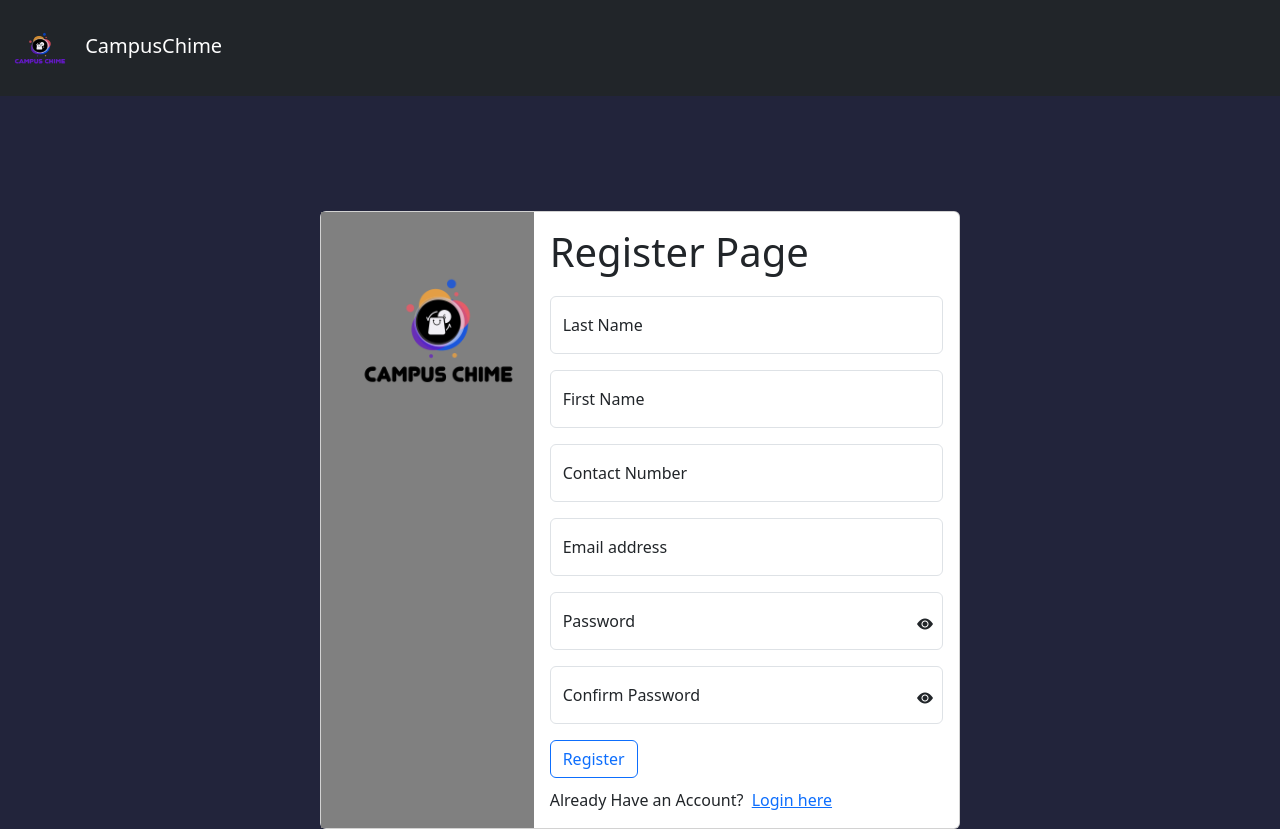
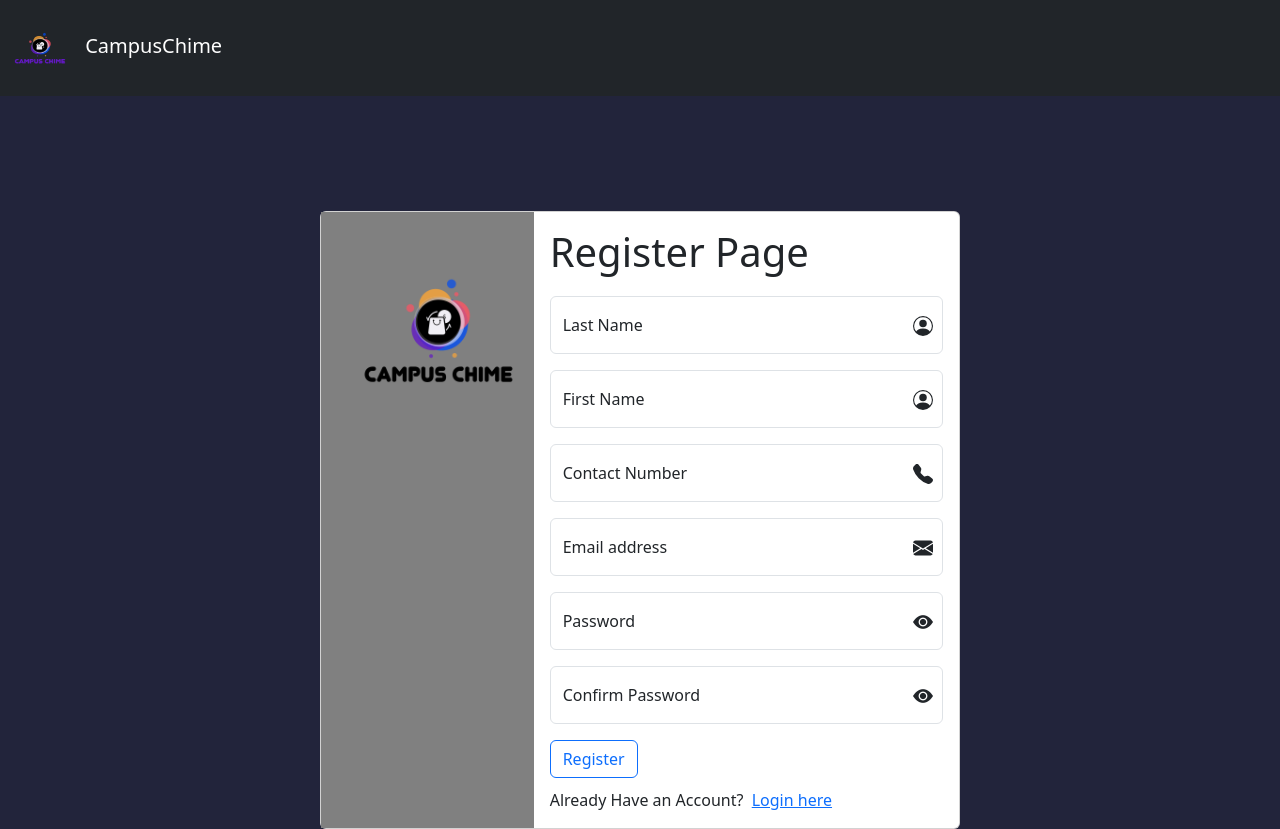
Before and after one commit to L2GS-19101360/CampusChime, a React (Vite) app: page /registerPage in a window 1280 px wide. Built offline with nearby package versions, Linux system fonts and the light colour scheme.

Commit message:
mini changes to login and registration design

```diff
--- a/package.json
+++ b/package.json
@@ -17,7 +17,9 @@
     "prop-types": "^15.8.1",
     "react": "^18.2.0",
     "react-bootstrap": "^2.9.1",
+    "react-bootstrap-icons": "^1.10.3",
     "react-dom": "^18.2.0",
+    "react-icons": "^4.12.0",
     "react-router-dom": "^5.2.0"
   },
   "devDependencies": {
--- a/src/components/HomeNavbar.jsx
+++ b/src/components/HomeNavbar.jsx
@@ -78,17 +78,33 @@ const HomeNavbar = () => {
           <Offcanvas.Title>Profile</Offcanvas.Title>
         </Offcanvas.Header>
         <Offcanvas.Body style={{ textAlign: "center" }}>
-          <div style={{ marginLeft: "100px" }}>
+          <div
+            style={{
+              display: "flex",
+              justifyContent: "center",
+              marginLeft: "30px",
+            }}
+          >
             <LetteredAvatar name={`${firstName} ${lastName}`} size={150} />
           </div>
-          <div style={{ marginTop: "5px", fontSize: "20px" }}>
+          <div
+            style={{
+              marginTop: "5px",
+              fontSize: "25px",
+              marginLeft: "40px",
+              marginTop: "20px",
+            }}
+          >
             {firstName} {lastName}
           </div>
 
-          <br />
-          <Link to="/UserSettingPage">User Settings</Link>
-          <br />
-          <br />
+          <div style={{ marginLeft: "40px", marginTop: "100px" }}>
+            <Link to="/UserSettingPage" style= {{color: "black", fontSize: "16px", fontWeight: "bold" }}>
+              <span>
+                <i className="bi bi-gear" style={{ color: 'black'}}></i> User Settings
+              </span>
+            </Link>
+          </div>
           <Button
             variant="outline-danger"
             onClick={handleLogout}
--- a/src/pages/Login Page/LoginPage.jsx
+++ b/src/pages/Login Page/LoginPage.jsx
@@ -13,6 +13,7 @@ import axios from "axios";
 import "bootstrap-icons/font/bootstrap-icons.css";
 import WebLogo from "../../assets/CampusChimePurple.png";
 import Logo from "../../assets/CampusChime.png";
+import { EnvelopeFill   } from "react-bootstrap-icons";
 
 class LoginPage extends Component {
   constructor(props) {
@@ -52,19 +53,19 @@ class LoginPage extends Component {
       );
 
       const data = response.data;
-      console.log('Server Response:', data);
+      console.log("Server Response:", data);
 
       if (data.success) {
-        console.log('Login successful');
+        console.log("Login successful");
 
         // Store session data on the client side
-        sessionStorage.setItem('firstName', data.firstName);
-        sessionStorage.setItem('lastName', data.lastName);
-        sessionStorage.setItem('email', email);
+        sessionStorage.setItem("firstName", data.firstName);
+        sessionStorage.setItem("lastName", data.lastName);
+        sessionStorage.setItem("email", email);
 
         // Redirect user
         this.props.history.push({
-          pathname: '/HomePage',
+          pathname: "/HomePage",
           search: `?lastName=${data.lastName}&firstName=${data.firstName}&email=${email}`,
         });
       } else {
@@ -133,6 +134,15 @@ class LoginPage extends Component {
                 >
                   <FloatingLabel controlId="loginEmail" label="Email address">
                     <Form.Control type="email" placeholder="Email" required />
+
+                    <EnvelopeFill
+                      size={20}
+                      style={{
+                        position: "absolute",
+                        top: "20px",
+                        right: "10px",
+                      }}
+                    />
                   </FloatingLabel>
 
                   <FloatingLabel
@@ -153,9 +163,10 @@ class LoginPage extends Component {
                       className={`ms-2 ${eyeIcons}`}
                       onClick={this.togglePassword}
                       style={{
+                        fontSize: "20px",
                         cursor: "pointer",
                         position: "absolute",
-                        top: "20px",
+                        top: "15px",
                         right: "10px",
                       }}
                     ></i>
--- a/src/pages/Register Page/RegisterPage.jsx
+++ b/src/pages/Register Page/RegisterPage.jsx
@@ -3,6 +3,11 @@ import { Link, withRouter } from "react-router-dom";
 import { Form, Button, Navbar, FloatingLabel, Alert } from "react-bootstrap";
 import WebLogo from "../../assets/CampusChimePurple.png";
 import Logo from "../../assets/CampusChime.png";
+import {
+  PersonCircle,
+  TelephoneFill,
+  EnvelopeFill,
+} from "react-bootstrap-icons";
 
 class RegisterPage extends Component {
   constructor() {
@@ -54,9 +59,9 @@ class RegisterPage extends Component {
               });
             } else {
               // Store data in sessionStorage
-              sessionStorage.setItem('firstName', this.state.newFname);
-              sessionStorage.setItem('lastName', this.state.newLname);
-              sessionStorage.setItem('email', this.state.newEmail);
+              sessionStorage.setItem("firstName", this.state.newFname);
+              sessionStorage.setItem("lastName", this.state.newLname);
+              sessionStorage.setItem("email", this.state.newEmail);
 
               const userData = {
                 lastName: this.state.newLname,
@@ -80,8 +85,6 @@ class RegisterPage extends Component {
       });
     }
   };
-
-
 
   render() {
     var inputType = this.state.showPassword ? "text" : "password";
@@ -130,8 +133,10 @@ class RegisterPage extends Component {
               <div className="card-body">
                 <h1>Register Page</h1>
                 {this.state.warning}
-                <Form onSubmit={this.handleRegisterAccount}
-                  style={{ marginTop: "20px" }}>
+                <Form
+                  onSubmit={this.handleRegisterAccount}
+                  style={{ marginTop: "20px" }}
+                >
                   <FloatingLabel
                     controlId="newLname"
                     label="Last Name"
@@ -145,6 +150,14 @@ class RegisterPage extends Component {
                       onChange={(e) =>
                         this.setState({ newLname: e.target.value })
                       }
+                    />
+                    <PersonCircle
+                      size={20}
+                      style={{
+                        position: "absolute",
+                        top: "20px",
+                        right: "10px",
+                      }}
                     />
                   </FloatingLabel>
 
@@ -162,6 +175,14 @@ class RegisterPage extends Component {
                         this.setState({ newFname: e.target.value })
                       }
                     />
+                    <PersonCircle
+                      size={20}
+                      style={{
+                        position: "absolute",
+                        top: "20px",
+                        right: "10px",
+                      }}
+                    />
                   </FloatingLabel>
 
                   <FloatingLabel
@@ -178,6 +199,14 @@ class RegisterPage extends Component {
                         this.setState({ newContact: e.target.value })
                       }
                     />
+                    <TelephoneFill
+                      size={20}
+                      style={{
+                        position: "absolute",
+                        top: "20px",
+                        right: "10px",
+                      }}
+                    />
                   </FloatingLabel>
 
                   <FloatingLabel
@@ -193,6 +222,14 @@ class RegisterPage extends Component {
                       onChange={(e) =>
                         this.setState({ newEmail: e.target.value })
                       }
+                    />
+                    <EnvelopeFill
+                      size={20}
+                      style={{
+                        position: "absolute",
+                        top: "20px",
+                        right: "10px",
+                      }}
                     />
                   </FloatingLabel>
 
@@ -214,9 +251,10 @@ class RegisterPage extends Component {
                       className={`ms-2 ${eyeIcons}`}
                       onClick={this.togglePassword}
                       style={{
+                        fontSize: "20px",
                         cursor: "pointer",
                         position: "absolute",
-                        top: "20px",
+                        top: "15px",
                         right: "10px",
                       }}
                     ></i>
@@ -240,9 +278,10 @@ class RegisterPage extends Component {
                       className={`ms-2 ${eyeIcons}`}
                       onClick={this.togglePassword}
                       style={{
+                        fontSize: "20px",
                         cursor: "pointer",
                         position: "absolute",
-                        top: "20px",
+                        top: "15px",
                         right: "10px",
                       }}
                     ></i>
```
Also changed, not shown: 1 other file (tests, documents, lock files or other folders).
